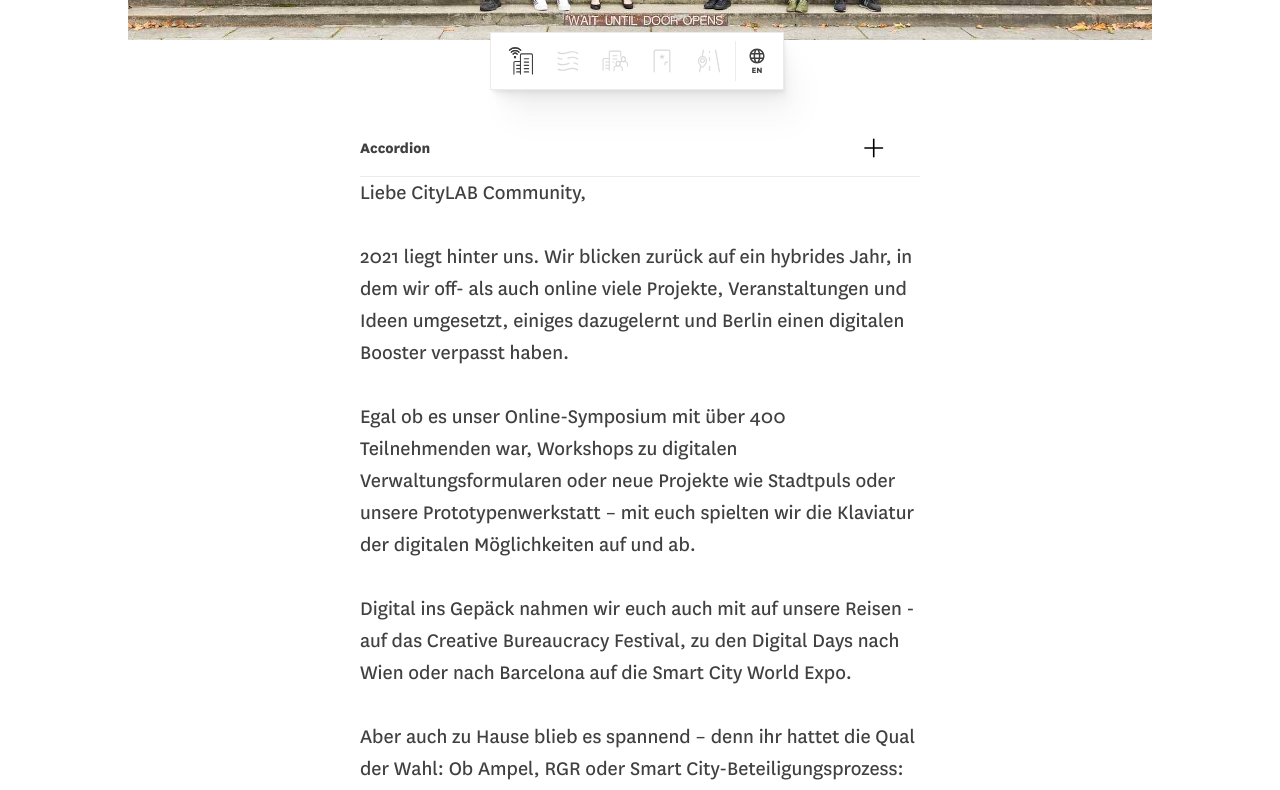
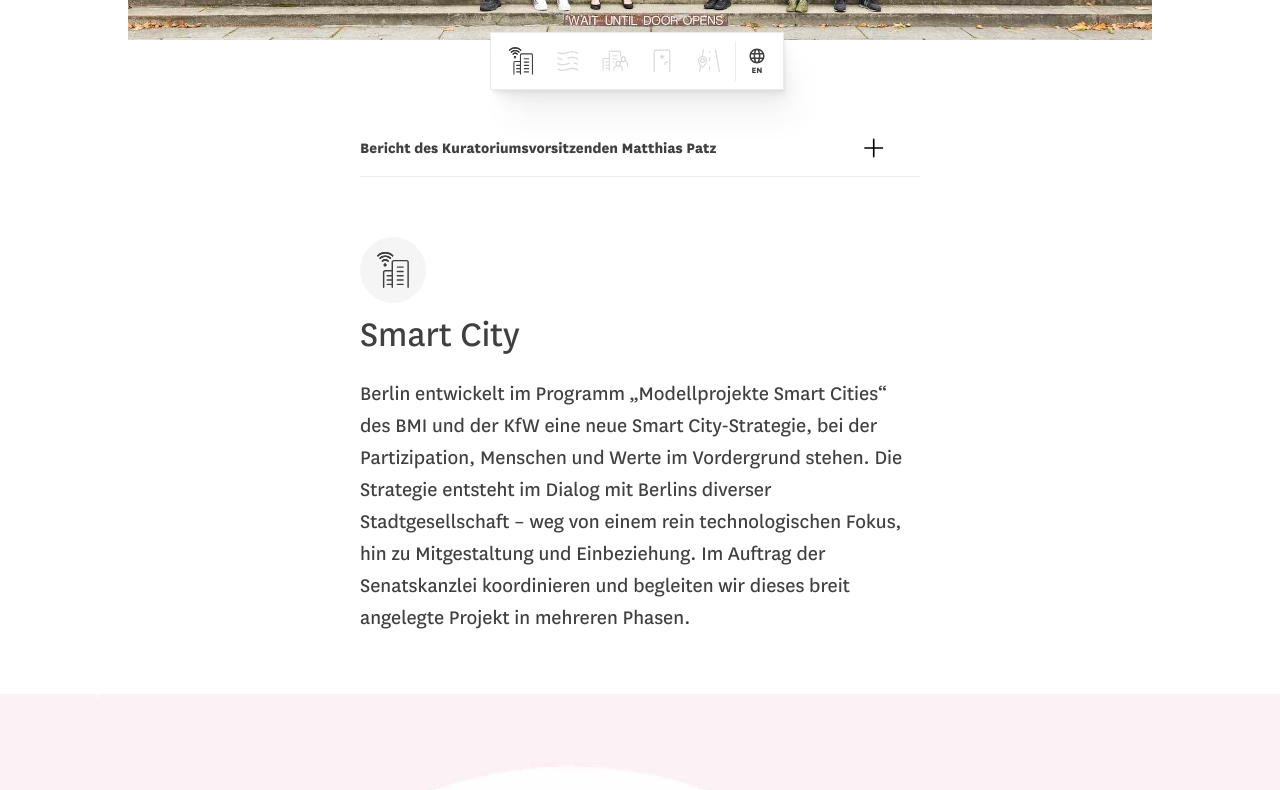
Before and after one commit to technologiestiftung/jahresbericht-2021, a React (Create React App) app: page / in a window 1280 px wide. Shown: the part 680-1470 px from the top of the page. Built offline with nearby package versions, Linux system fonts and the light colour scheme.

Commit message:
pass content in props

```diff
--- a/src/App.js
+++ b/src/App.js
@@ -43,14 +43,13 @@ const getNavItems = () => {
 function App() {
   const lang = useStore(langSelector);
   const navItems = getNavItems();
+
   return (
     <div className={cn.app}>
       <Intro content={content.header} lang={lang} />
       <Navbar items={navItems} lang={lang} />
       <section className={cx(cn.layoutWrapper, cn.intro)}>
-        <Accordion />
-        {/* <Headline lang={lang} content={content.intro.headline} /> */}
-        <Paragraph lang={lang} content={content.intro.text} />
+        <Accordion title={content.acc_1.title} content={content.acc_1.de} />
       </section>
       <SmartCity lang={lang} content={content.smartCity} ui={content.ui} />
       <FrischerWind
--- a/src/components/Accordion/Accordion.module.scss
+++ b/src/components/Accordion/Accordion.module.scss
@@ -20,7 +20,7 @@
     }
 
     .panel {
-      transition: max-height ease-in .25s;
+      transition: $transition-fast;
       overflow: hidden;
     }
   }
--- a/src/components/Accordion/index.jsx
+++ b/src/components/Accordion/index.jsx
@@ -3,15 +3,16 @@ import { useState, useRef } from "react";
 import cn from "./Accordion.module.scss";
 import { ReactComponent as PlusIcon } from "../../icons/plus.svg";
 import { ReactComponent as MinusIcon } from "../../icons/minus.svg";
+import Paragraph from "../Paragraph";
 
-function Accordion() {
+function Accordion({ lang, title, content }) {
   const [active, setActive] = useState(false);
   const panelEl = useRef();
 
   return (
     <div className={cn.accordion}>
       <div className={cn.clickable} onClick={() => setActive(!active)}>
-        <p className={cn.title}>Accordion</p>
+        <p className={cn.title}>{title}</p>
         {active ? <MinusIcon /> : <PlusIcon />}
       </div>
       <div
@@ -23,14 +24,7 @@ function Accordion() {
             : { maxHeight: "0px" }
         }
       >
-        <p>
-          Lorem ipsum, dolor sit amet consectetur adipisicing elit. Accusantium
-          quibusdam rerum, aliquid ipsa, ipsum laborum quaerat nulla nisi fugiat
-          sit quas ad. Dolores, ullam doloribus praesentium necessitatibus
-          maiores modi nesciunt et ea fugit saepe ducimus, dolor amet iusto
-          veniam nihil ipsum eligendi vitae sint quis est dolorum enim. Libero,
-          et.
-        </p>
+        <p>{content}</p>
       </div>
     </div>
   );
--- a/src/content.js
+++ b/src/content.js
@@ -1,6 +1,12 @@
 const content = {
+  //accordion content
+  acc_1: {
+    title: "Bericht des Kuratoriumsvorsitzenden Matthias Patz",
+    de: "Die Technologiestiftung hat sich in den letzten Jahren zu einer wichtigen Partnerin im Bereich der digitalen Transformation in Berlin entwickelt. Für das Kuratorium entsteht aus dieser sehr erfreulichen Entwicklung die Aufgabe, die stetig wachsende Organisation zu begleiten und zum einen sicherzustellen, dass die Strukturen mitwachsen und die weitere dynamische Entwicklung unterstützen können. Zum anderen geht es für das Kuratorium darum, die grundsätzliche Ausrichtung zu begleiten.<br/><br/> Das zeigt, dass die Technologiestiftung weit über das Kuratorium hinaus mit ihrer Arbeit und ihren Projekten überzeugen konnte. Das Kuratorium kann sich vorstellen, dass die Stiftung darüber hinaus dem Berliner Innovationsbereich zwischen Wissenschaft und Wirtschaft mit dem erprobten Lab-Ansatz besondere Impulse geben kann. Das Kuratorium wird die spannenden Entwicklungen, die anstehen, nach Kräften unterstützen und wünscht Mitarbeiter:innen und Vorstand der Technologiestiftung für die Zukunft viel Erfolg.",
+  },
+
   outtro: {
-    de: "Das war’s mit unserem Rückblick 2021! Wir schauen auf ein abwechslungsreiches Jahr zurück, das genauso vielfältig war wie Berlin selbst! Nun freuen wir uns auf 2022 und viele gemeinsame Projekte mit der Berliner Verwaltung und der Stadtgesellschaft. <br/> <br>Euer CityLAB Berlin der Herzen",
+    de: "Das war’s mit unserem Rückblick 2021! Wir schauen auf ein abwechslungsreiches Jahr zurück, das genauso vielfältig war wie Berlin selbst! Nun freuen wir uns auf 2022 und viele gemeinsame Projekte mit der Berliner Verwaltung und der Stadtgesellschaft. <br/> <br/>Euer CityLAB Berlin der Herzen",
     en: `And with that, we close out our look back on a year that was just as thrilling and diverse as Berlin itself! Now we are looking forward to 2022 and all of the collaborative projects with Berlin's city administration and the city society the year will have in store for us.<br/><br/>Your CityLAB Berlin`,
   },
   header: {
```
Also changed, not shown: src/icons/minus.svg.
